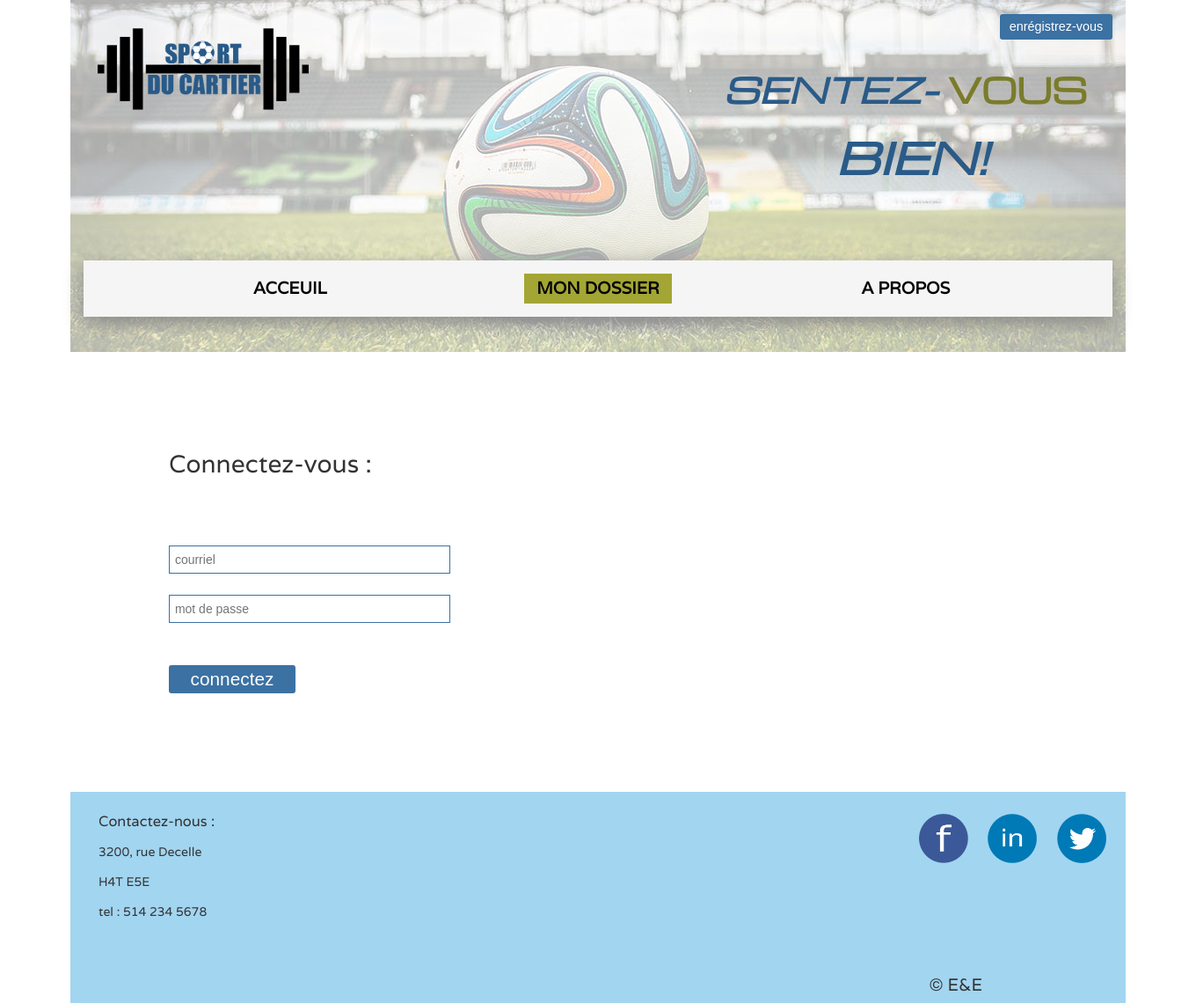
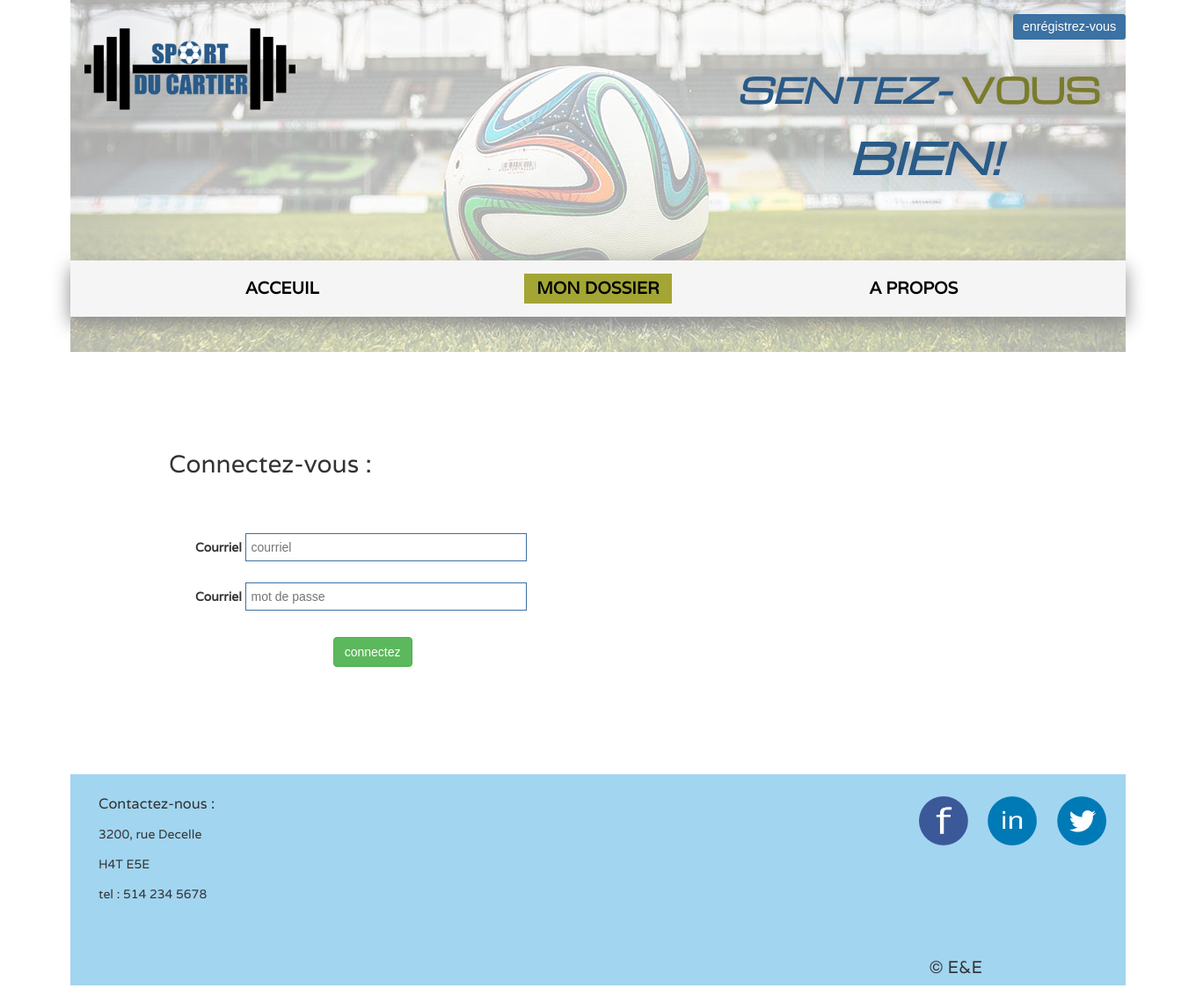
Before and after one commit to IzoldaArchel/Fitness-Club, a PHP site: page /php/dossier.php in a window 1360 px wide. Shown: the whole page at 88% size. Run offline with PHP 8.4, Linux system fonts and the light colour scheme.

Commit message:
Form validation added in dossier.php

```diff
--- a/css/styles.css
+++ b/css/styles.css
@@ -34,7 +34,7 @@ header {
     width:100%;
 
 }
-.container {
+.container-head {
     background-image: url('../images/header_opacite.jpg');
     background-repeat: no-repeat;
     width:100%;
--- a/index.php
+++ b/index.php
@@ -81,7 +81,7 @@ if(!isset($_SESSION['identifiant_utilisateur'])) {
 <body>
     <header>
 
-        <div class="container">
+        <div class="container-head">
             <div class="top-container">
                 <div class="logo"><a href="index.php"><img src="images/logo-min.png" alt="logo" /></a></div>
                 <div class="slogan">
--- a/php/apropo.html
+++ b/php/apropo.html
@@ -21,7 +21,7 @@
 <body>
     <header>
 
-        <div class="container">
+        <div class="container-head">
             <div class="top-container">
                 <div class="logo"><a href="../index.php"><img src="../images/logo-min.png" alt="logo" /></a></div>
                 <h1>SENTEZ-<span id="vous"> VOUS</span> <br><span id="bien">BIEN!</span></h1>
--- a/php/dossier.php
+++ b/php/dossier.php
@@ -10,8 +10,21 @@
 require_once("../inc/connectDB.php");
 require_once("../inc/sql.php");
 session_start();
+$courriel = $motdepass = '';
+$courrielErr = $motdepassErr = '';
 if(!isset($_SESSION['identifiant_utilisateur'])) {
 if (isset($_POST['envoi'])) {
+
+    if (empty($_POST['courriel'])) {
+        $courrielErr = 'Please Enter This Value to Submit Form';
+    }else{
+        $courriel = $_POST['courriel'];
+    }
+    if (empty($_POST['courriel'])) {
+        $motdepassErr = 'Please Enter This Value to Submit Form';
+    }else{
+        $motdepass = $_POST['motdepass'];
+    }
 
     $identifiant = trim($_POST['courriel']);
     $mot_de_passe = trim($_POST['motdepass']);
@@ -47,7 +60,6 @@ else{
 ?>
 <!DOCTYPE html>
 <html>
-
    <head>
       <meta charset="utf-8">
       <title>Club sportif</title>
@@ -64,20 +76,16 @@ else{
       <link rel="stylesheet" href="../css/normalize.css">
       <link rel="stylesheet" href="../css/styles.css">
    </head>
-
    <body>
       <header>
-
-        <div class="container">
+         <div class="container-head">
             <div class="top-container">
                <div class="logo"><a href="../index.php"><img src="../images/logo-min.png" alt="logo" /></a></div>
                <div class="slogan">
                   <a href="registration.php"><input class="registration" id="registration" type="button" name="registration" formaction="registration.php" value="enrégistrez-vous" /> </a>
-
                   <h1>SENTEZ-<span id="vous"> VOUS</span> <br><span id="bien">BIEN!</span></h1>
                </div>
             </div>
-
             <div class="nav-container">
                <div class="navigation">
                   <div>
@@ -87,25 +95,45 @@ else{
                         <div><a href="apropo.html">A PROPOS</a></div>
                      </div>
                   </div>
-
                </div>
             </div>
          </div>
-
       </header>
       <div class="forms">
-
          <h1>Connectez-vous :</h1>
-        <p>
+         <span>
             <?php echo isset($erreur) ? $erreur : "&nbsp;" ?>
-        </p>
-        <form action="" method="post" name="dossier">
+        </span>
+         <!-- <form action="" method="post" name="dossier">
             <input type="text" name="courriel" placeholder=" courriel" /><br>
             <input type="text" name="motdepass" placeholder=" mot de passe" /><br>
             <input class="envoi" type="submit" name="envoi" value="connectez" />
-
+            </form> -->
+         <div class="container">
+            <div class="row">
+                <div class="col-md-6">
+                    <form action="" method="POST" name="dossier">
+                        <div class="col-md-12">
+                            <label for="validationCustom01" class="form-label">Courriel</label>
+                            <input type="text" name="courriel" placeholder=" courriel" />
+                            <div class="text-danger">
+                                <?= $courrielErr;?>
+                            </div>
+                        </div>
+                        <div class="col-md-12">
+                            <label for="validationCustom01" class="form-label">Courriel</label>
+                            <input type="text" name="motdepass" placeholder=" mot de passe" />
+                            <div class="text-danger">
+                                <?= $motdepassErr;?>
+                            </div>
+                        </div>
+                        <div class="col-md-6 offset-md-6 btn-lg" style="margin-top: 20px; text-align:end;">
+                            <button class="btn btn-success" type="submit" name="envoi">connectez</button>
+                        </div>
                     </form>
-
+                </div>
+            </div>
+         </div>
       </div>
       <footer>
          <div class="footer">
@@ -115,20 +143,17 @@ else{
                <p>H4T E5E</p>
                <p>tel : 514 234 5678</p>
             </div>
-
             <div>
-
             </div>
             <div>
                <p>
                   <a href="#"><img src="../images/fb.png" alt="fb" /></a>
                   <a href="#"><img src="../images/inst.png" alt="fb" /></a>
-                    <a href="#"><img src="../images/twiter.png" alt="fb" /></a></p>
+                  <a href="#"><img src="../images/twiter.png" alt="fb" /></a>
+               </p>
                <p id="copyright">&copy; E&amp;E</p>
             </div>
          </div>
-
       </footer>
    </body>
-
 </html>
--- a/php/registration.php
+++ b/php/registration.php
@@ -76,7 +76,7 @@ if (isset($_POST['envoi'])) {
 <body>
     <header>
 
-        <div class="container">
+        <div class="container-head">
             <div class="top-container">
                 <div class="logo"><a href="../index.html"><img src="../images/logo-min.png" alt="logo" /></a></div>
                 <div class="slogan">
```
Lines whose indentation alone changed are shown as unchanged.
